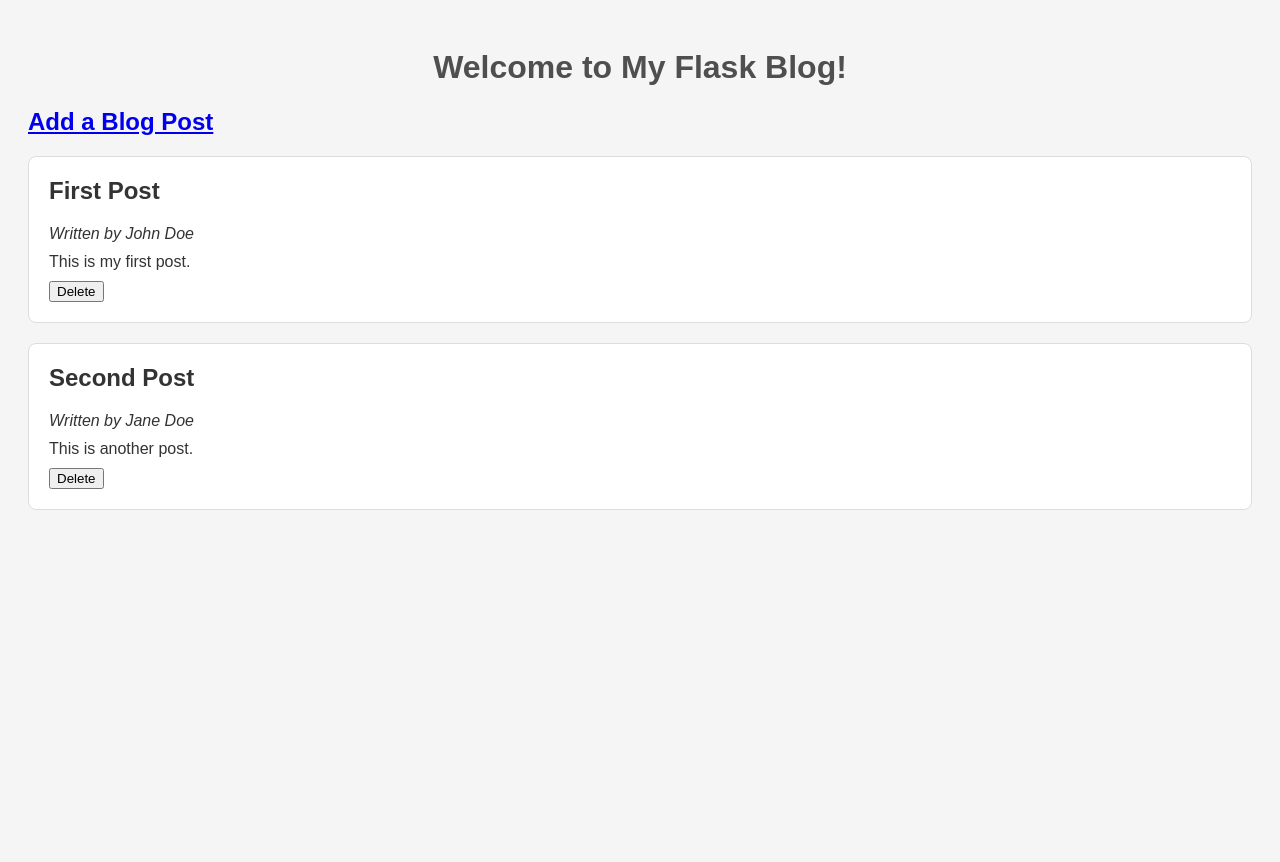
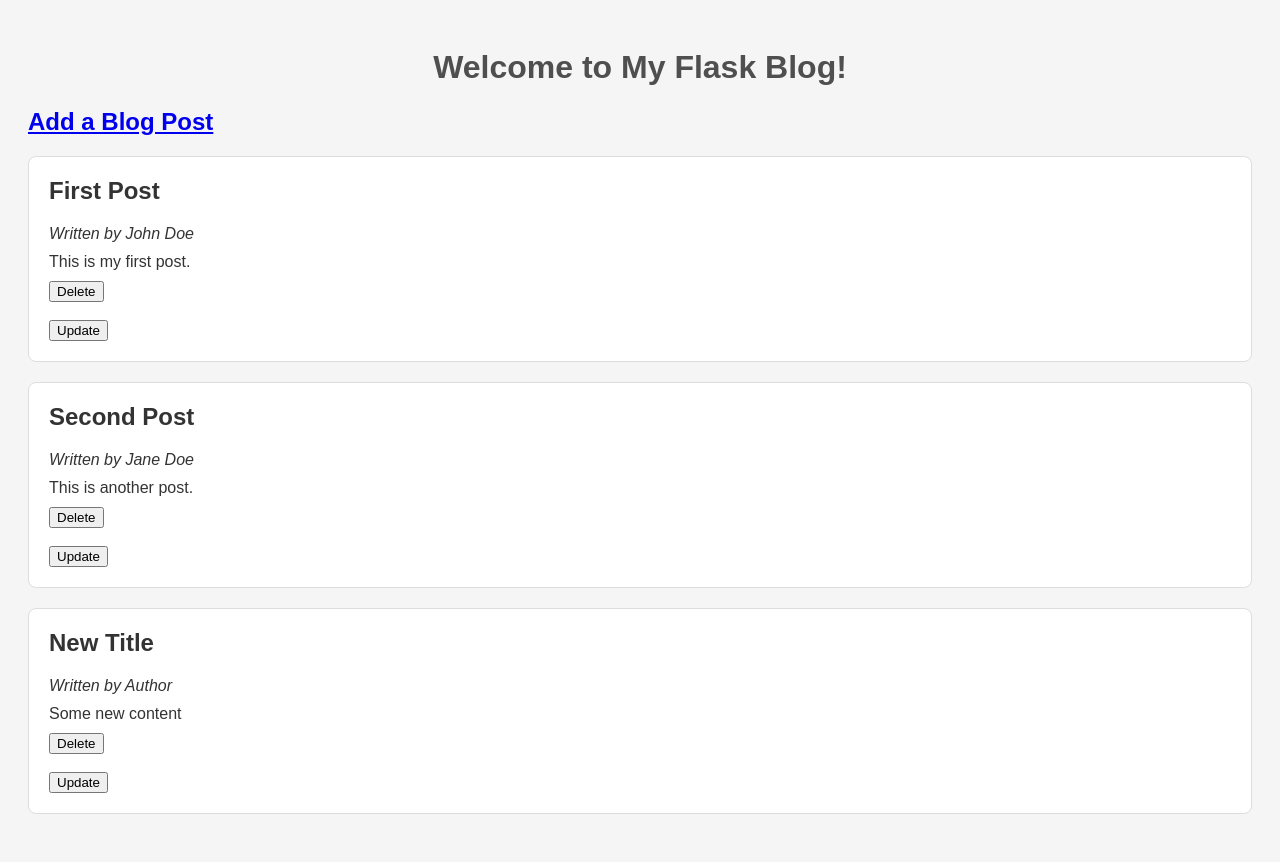
Before and after one commit to TwipTwip/MasterBlog, a Flask app: page / in a window 1280 px wide. Before the commit the page ends 510 px from the top, so only its background shows below. Run offline with Flask 3, Linux system fonts and the light colour scheme.

Commit message:
Final_Product

```diff
--- a/app.py
+++ b/app.py
@@ -7,7 +7,7 @@ app = Flask(__name__)
 @app.route('/', methods=['GET'])
 def index():
     with open("blog_posts.json", "r") as blogs:
-        blog_posts = json.loads(blogs.read())
+        blog_posts = json.load(blogs)
         blog_posts = list(blog_posts)
         return render_template('index.html', posts=blog_posts)
 
@@ -17,26 +17,84 @@ def add():
     if request.method == 'POST':
         counter = 0
         with open("blog_posts.json", "r") as new_num:
-            numbers = json.loads(new_num.read())
+            numbers = json.load(new_num)
             numbers = list(numbers)
         for number in numbers:
             counter += 1
             number["id"] = counter
         with open("blog_posts.json", "w") as unique:
-            unique.write(json.dumps(numbers))
+            json.dump(numbers, unique)
         id = counter + 1
         title = request.form.get("title")
         author = request.form.get("author")
         content = request.form.get("content")
         blog = {"id": id, "title": title, "author": author, "content": content}
         with open("blog_posts.json", "r") as info:
-            blogs = json.loads(info.read())
+            blogs = json.load(info)
             blogs = list(blogs)
             blogs.append(blog)
-        with open("blog_posts.json", "w") as add:
-            add.write(json.dumps(blogs))
+        with open("blog_posts.json", "w") as upt_blog:
+            json.dump(blogs, upt_blog)
         return redirect(url_for('index'))
     return render_template('add.html')
+
+
+@app.route('/delete/<int:post_id>', methods=["POST"])
+def delete(post_id):
+    with open("blog_posts.json", "r") as del_read:
+        blogs = json.load(del_read)
+        blogs = list(blogs)
+    kept_blogs = []
+    for blog in blogs:
+        if blog['id'] == post_id:
+            continue
+        else:
+            kept_blogs.append(blog)
+    with open("blog_posts.json", "w") as rewrite:
+        json.dump(kept_blogs, rewrite)
+    return redirect((url_for('index')))
+
+
+@app.route('/update/<int:post_id>', methods=['GET', 'POST'])
+def update(post_id):
+    # Fetch the blog posts from the JSON file
+    with open("blog_posts.json", "r") as info:
+        blogs = json.load(info)
+        blogs = list(blogs)
+    post = {}
+    for blog in blogs:
+        if blog['id'] == post_id:
+            post = {"id": blog['id'],
+                    "title": blog['title'],
+                    "author": blog['author'],
+                    "content": blog['content']}
+    info.close()
+    if post is None:
+        # Post not found
+        return "Post not found", 404
+
+    if request.method == 'POST':
+        # Update the post in the JSON file
+        # Redirect back to index
+        post['content'] = request.form.get("content")
+        post['author'] = request.form.get("author")
+        post['title'] = request.form.get("title")
+        with open("blog_posts.json", "r") as update_content:
+            blog_info = json.load(update_content)
+            blog_info = list(blog_info)
+            for blog in blog_info:
+                if blog['id'] == post['id']:
+                    blog['id'] = post['id']
+                    blog['title'] = post['title']
+                    blog['author'] = post['author']
+                    blog['content'] = post['content']
+        with open("blog_posts.json", "w") as new_content:
+            json.dump(blog_info, new_content)
+        return redirect((url_for("index")))
+
+    # Else, it's a GET request
+    # So display the update.html page
+    return render_template('update.html', post=post)
 
 
 if __name__ == '__main__':
@@ -46,4 +104,4 @@ if __name__ == '__main__':
 # blog_posts = [{'id': 1, 'author': 'John Doe', 'title': 'First Post', 'content': 'This is my first post.'},
 #               {'id': 2, 'author': 'Jane Doe', 'title': 'Second Post', 'content': 'This is another post.'}]
 # with open("blog_posts.json", "w") as write:
-#     write.write(json.dumps(blog_posts))
+#     json.dump(blog_posts, write)
--- a/blog_posts.json
+++ b/blog_posts.json
@@ -1 +1 @@
-[{"id": 1, "author": "John Doe", "title": "First Post", "content": "This is my first post."}, {"id": 2, "author": "Jane Doe", "title": "Second Post", "content": "This is another post."}]
+[{"id": 1, "author": "John Doe", "title": "First Post", "content": "This is my first post."}, {"id": 2, "author": "Jane Doe", "title": "Second Post", "content": "This is another post."}, {"id": 3, "title": "New Title ", "author": "Author", "content": "Some new content "}]
--- a/templates/add.html
+++ b/templates/add.html
@@ -5,6 +5,7 @@
     <title>Add Blog Post</title>
 </head>
 <body>
+<h1>Add Blog Post</h1>
 <form action="/add" method="POST">
   <label for="title">Title:</label>
   <input type="text" id="title" name="title" required><br>
--- a/templates/index.html
+++ b/templates/index.html
@@ -16,6 +16,9 @@
         <p>{{ post['content'] }}</p>
         <form action="/delete/{{ post.id }}" method="POST">
             <button type="submit">Delete</button>
+        </form><br>
+        <form action="/update/{{ post.id }}" method="GET">
+            <button type="submit">Update</button>
         </form>
     </div>
     {% endfor %}
```
Also changed, not shown: templates/update.html (added, +21 -0 lines).
